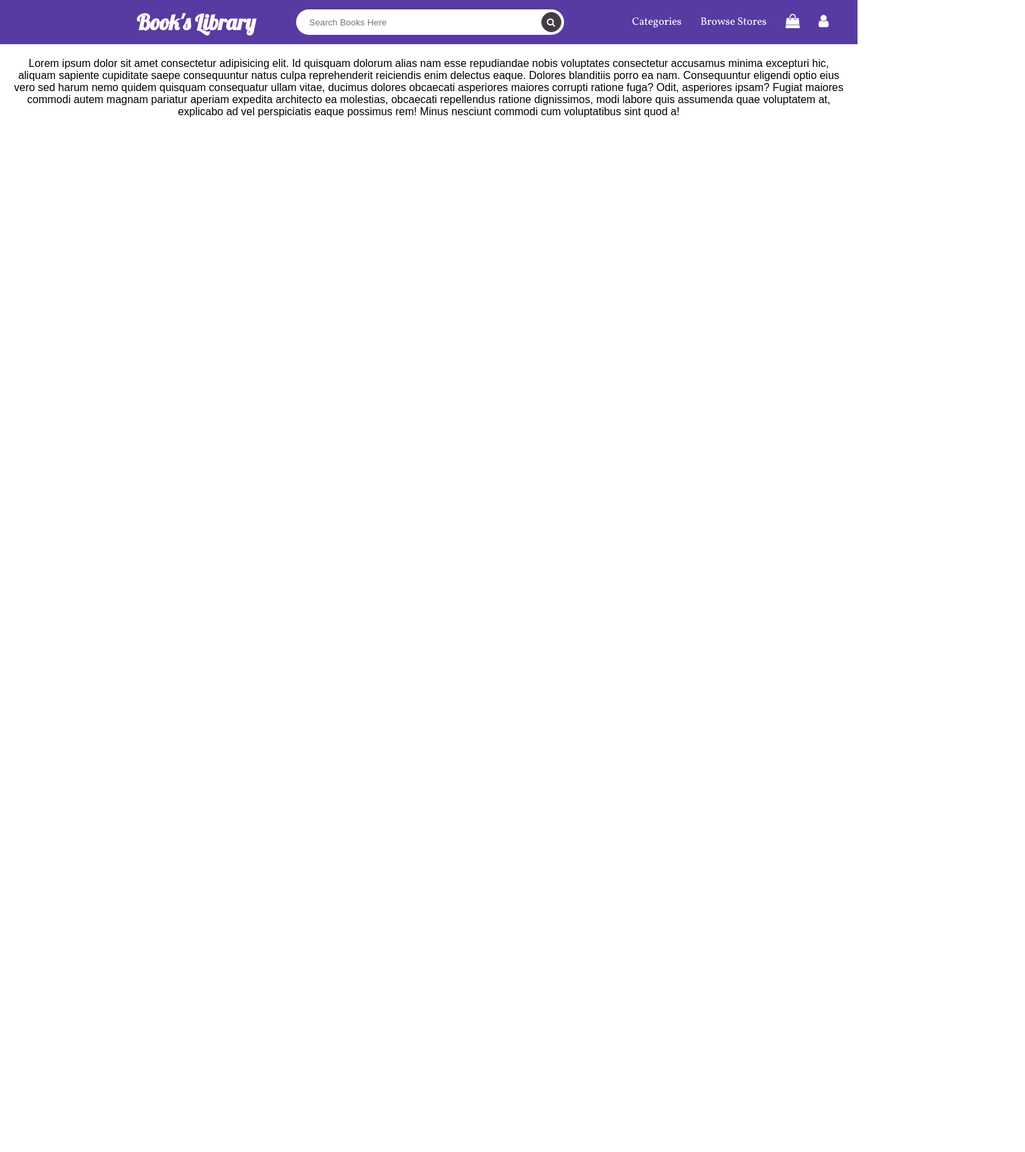
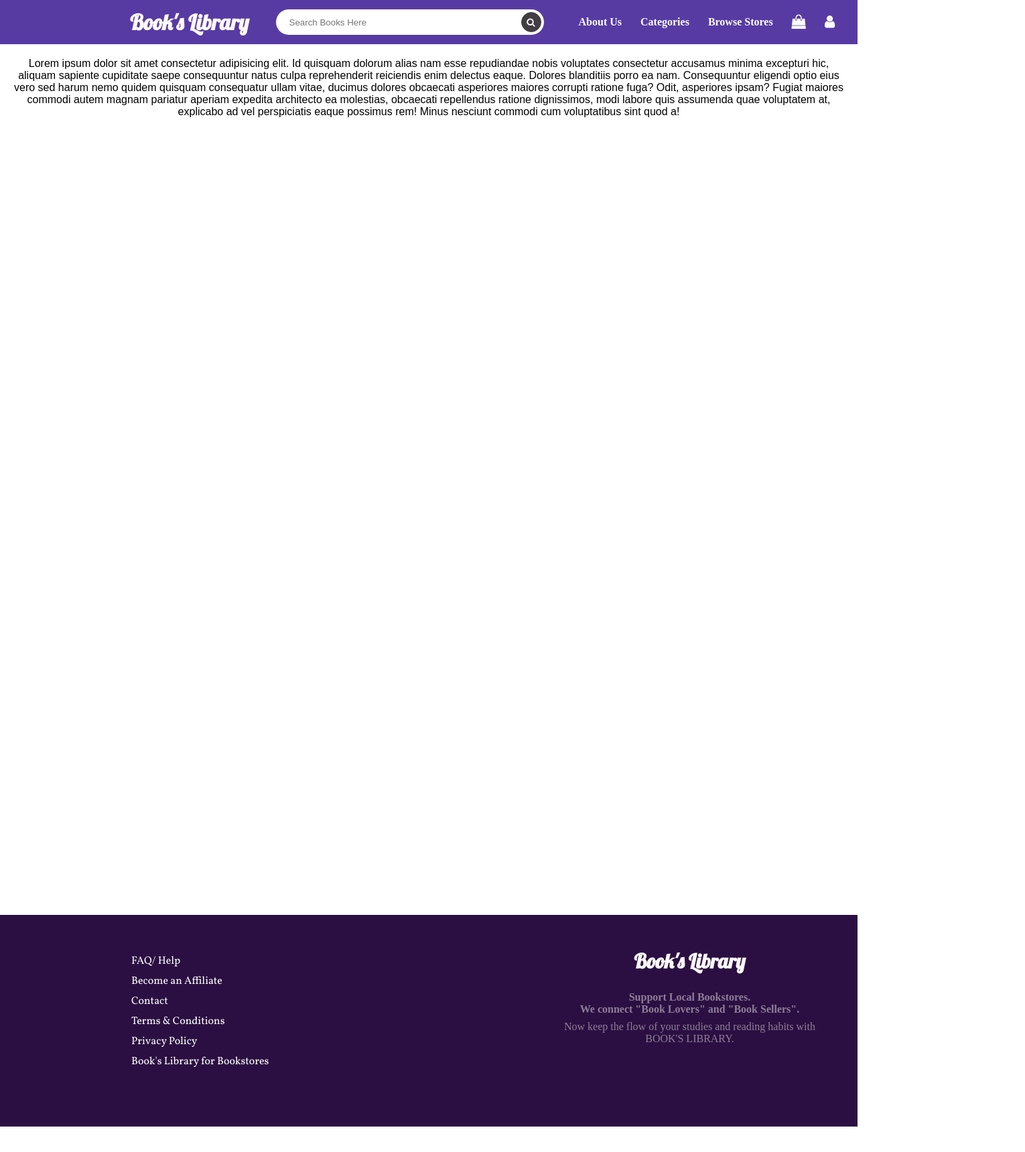
Before and after one commit to AnkitKashyap0709/AnkitKashyap0709.github.io, a plain HTML site: page index.html in a window 1280 px wide. Shown: the top 1720 px of the page at 67% size, 1530 px wide, since content can reach past the window. After the commit the page ends 1682 px from the top, so only its background shows below. Drawn offline with Linux system fonts and the light colour scheme.

Commit message:
OnlineBookstore

```diff
--- a/index.html
+++ b/index.html
@@ -34,25 +34,32 @@
                 <button class="btn"><i class="fa fa-search" aria-hidden="true"></i></button>
             </form>
         </div>
-
+        <div class="listitems">
             <ul>
-
+                <li><a href="AboutUs.html">About Us</a></li>
                 <li><a href="#">Categories</a> </li>
                 <li><a href="#">Browse Stores</a> </li>
                 <!-- <li><a href="#">Collections</a> </li> -->
                 <li><a href="#"><i class="fa fa-shopping-bag fa-lg" aria-hidden="true"></i></a> </li>
                 <li><a href="Signup.html"><i class="fa fa-user fa-lg" aria-hidden="true"></i></a> </li>
             </ul>
+        </div>
     </nav>
 
     <div class="container">
-        Lorem ipsum dolor sit amet consectetur adipisicing elit. Id quisquam dolorum alias nam esse repudiandae nobis
+        <div class="toplayer">
+            Lorem ipsum dolor sit amet consectetur adipisicing elit. Id quisquam dolorum alias nam esse repudiandae
+            nobis
             voluptates consectetur accusamus minima excepturi hic, aliquam sapiente cupiditate saepe consequuntur natus
-        culpa reprehenderit reiciendis enim delectus eaque. Dolores blanditiis porro ea nam. Consequuntur eligendi optio
-        eius vero sed harum nemo quidem quisquam consequatur ullam vitae, ducimus dolores obcaecati asperiores maiores
+            culpa reprehenderit reiciendis enim delectus eaque. Dolores blanditiis porro ea nam. Consequuntur eligendi
+            optio
+            eius vero sed harum nemo quidem quisquam consequatur ullam vitae, ducimus dolores obcaecati asperiores
+            maiores
             corrupti ratione fuga? Odit, asperiores ipsam? Fugiat maiores commodi autem magnam pariatur aperiam expedita
-        architecto ea molestias, obcaecati repellendus ratione dignissimos, modi labore quis assumenda quae voluptatem
+            architecto ea molestias, obcaecati repellendus ratione dignissimos, modi labore quis assumenda quae
+            voluptatem
             at, explicabo ad vel perspiciatis eaque possimus rem! Minus nesciunt commodi cum voluptatibus sint quod a!
+        </div>
     </div>
     <!-- <aside class="sidebar">
         <ul>
@@ -64,17 +71,22 @@
     <footer id="foot">
         <section class="links">
             <ul>
-                <li><a href="AboutUs.html">About Us</a></li>
-                <li><a href="#">FAQ/Help</a></li>
-                <li><a href="#">Become an affliate</a></li>
+                <li><a href="#">FAQ/ Help</a></li>
+                <li><a href="#">Become an Affiliate</a></li>
                 <li><a href="#">Contact</a></li>
-                <li><a href="#">Terms of use and Privacy Policy</a></li>
+                <li><a href="#">Terms & Conditions</a></li>
+                <li><a href="#">Privacy Policy</a></li>
                 <li><a href="#">Book's Library for Bookstores</a></li>
             </ul>
         </section>
+        <section class="middlespace">helo im Here Lorem ipsum dolor sit amet consectetur, adipisicing elit. Dolor fugiat
+            aut autem laboriosam tempora nulla facere eligendi at similique exercitationem repudiandae omnis modi minus
+            excepturi blanditiis officia doloribus, magni quaerat eos, praesentium itaque quos? Et ratione consectetur
+            possimus distinctio nulla quis labore. Necessitatibus nesciunt voluptatum placeat corporis nobis maxime
+            itaque?</section>
         <section class="text">
             <h2 class="header">Book's Library</h2>
-            <p>We connect "Book Lovers" and "Book Sellers".</p>
+            <h3>Support Local Bookstores.<br> We connect "Book Lovers" and "Book Sellers".</h3>
             <p>Now keep the flow of your studies and reading habits with BOOK'S LIBRARY.</p>
         </section>
     </footer>
--- a/style.css
+++ b/style.css
@@ -2,11 +2,13 @@
     box-sizing: border-box;
     margin: 0%;
     padding: 0%;
+    /* max-width: 100%; */
+    /* overflow-x: hidden; */
 }
 
 .header a{
     color: rgb(255, 249, 249);
-    margin-left: 200px;
+    margin-left: 190px;
     font-family: 'Lobster', cursive;
     font-size: 32px;
 }
@@ -17,12 +19,12 @@
     padding: 15px;
     width: 100%;
     height: 66px;
-  position: sticky;
-  top: 0;
-  padding: 4px;
+    position: sticky;
+    top: 0;
+    padding: 4px;
   /* background-color:rgba(234, 236, 236, 0.699); */
   /* background-color:rgb(123, 41, 230); */
-  background-color: #573ba3;
+    background-color: #573ba3;
   /* color: white; */
 }
 
@@ -36,11 +38,12 @@
 
 } */
 #navbar li{
-    font-family: 'Vollkorn', serif;
-    display: inline-block;
+    /* font-family: 'Vollkorn', serif; */
+    display: inline;
     list-style: none;
     text-align: right;
     margin: 0px 12px;
+    font-weight: bold;
 
 }
 
@@ -48,10 +51,16 @@
     color: rgb(254, 254, 255);
 }
 
+#navbar li a:hover{
+    color: rgb(223, 219, 219);
+}
+
 .searchbar{
     /* float: left; */
     border-radius: 15px;
-    margin: 0px 60px;
+    margin: 0px 40px;
+    margin-right: 10px;
+    align-items: center;
 }
 
 input{
@@ -69,12 +78,14 @@ input{
     border-bottom-right-radius: 48px;
     z-index: -1;
 }
+
 .btn{
     font-family: -apple-system, BlinkMacSystemFont, 'Segoe UI', Roboto, Oxygen, Ubuntu, Cantarell, 'Open Sans', 'Helvetica Neue', sans-serif;
   background-color: rgb(65, 61, 66);
   border: 1px solid rgb(65, 61, 66);
   width: 30px;
   height: 30px;
+  align-items: center;
   cursor: pointer;
   border-top-right-radius : 40%;
   border-bottom-right-radius: 40%;
@@ -89,13 +100,14 @@ input{
 
 .btn i{
     color: white;
-    top: 1px;
+    /* bottom: 5px; */
+    /* padding: 3px 1px; */
 }
 
 .container{
     font-family: 'Barlow', sans-serif;
     background-color: rgb(255, 255, 255);
-    height: 3000px;
+    height: 1300px;
     width: 100%;
     text-align: center;
     padding: 20px;
@@ -103,12 +115,21 @@ input{
 
 #foot{
     background-color:#2b0f42;
+    display: flex;
+}
+
+.middlespace{
+    width: 370px;
+    visibility: hidden;
+    padding: 50px;
+    display: block;
 }
 
 
 .links{
-    margin: 0px 130px;
-    padding: 50px;
+    margin-right: 50px;
+    margin-left: 196px;
+    padding-top: 50px;
 }
 
 #foot li{
@@ -118,7 +139,7 @@ input{
     margin: 8px 0;
 }
 
-#foot.links li a{
+.links li a{
     color: white;
 }
 
@@ -126,20 +147,31 @@ a{
     text-decoration: none;
 }
 
+.text{
+    display: block;
+    /* justify-content: space-between; */
+    align-items: center;
+    flex-direction: column;
+    text-align: center;
+    padding-top: 50px;
+    width: 416px;
+}
+
 .text h2.header{
-    /* display: inline-block; */
-    position: relative;
-    bottom: 200px;
-    /* right: 10px; */
-    font-size: 32px;
+    font-size: 30px;
     color: rgb(255, 249, 249);
     font-family: 'Lobster', cursive;
+    padding: 18px;
+    padding-top: 0px;
 }
-.text p{
-    position: relative;
-    bottom: 140px;
-    left: 250px;
-    color: rgb(255, 249, 249);
+
+.text h3, p{
+    color: rgba(255, 249, 249, 0.473);
+    font-size: 16px;
+}
+
+.text h3{
+    padding: 8px;
 }
 /* @media only screen and (max-width: 911px){
     .container{
@@ -147,3 +179,13 @@ a{
         opacity: 100%;
     }
 } */
+
+@media only screen and (max-width: 1265px) {
+    .searchbar {
+      display: none;
+    }
+
+    .listitmes {
+        display: none;
+      }
+}
```
Also changed, not shown: Signup.html (+1 -0 lines). Lines whose indentation alone changed are shown as unchanged.
